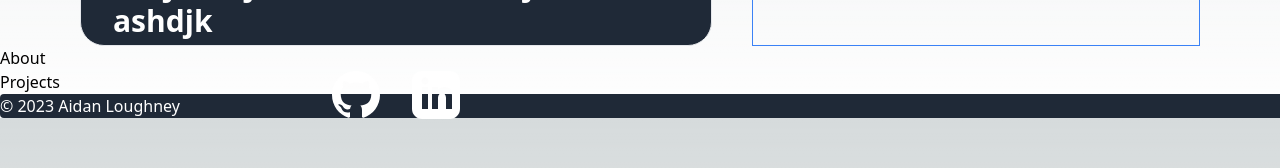
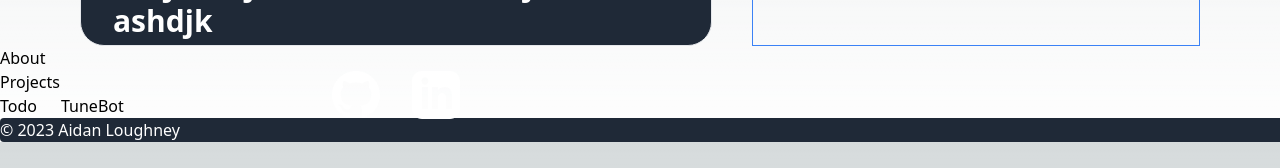
Before and after one commit to arlough/personal-website-v3, a Next.js app: page / in a window 1280 px wide. Shown: the part 598-766 px from the top of the page. Built offline with nearby package versions, Linux system fonts and the light colour scheme.

Commit message:
added project component start

```diff
--- /dev/null
+++ b/src/components/Project.js
@@ -0,0 +1,7 @@
+import React from 'react'
+
+export default function Project(props) {
+  return (
+    <div>{props.info.name}</div>
+  )
+}
--- a/src/components/Projects.js
+++ b/src/components/Projects.js
@@ -1,7 +1,35 @@
 import React from 'react'
+import Project from './Project'
 
 export default function Projects() {
+  const projects = [
+    {
+      "name" : "Todo",
+      "date" : "dd/mm/yy",
+      "summary" : "lorem ipsum lorem ipsum lorem ipsum",
+      "skills" : ['HTML', 'CSS', 'JavaScript'],
+      "header-img" : "#",
+      "demo-link" : "#",
+      "src-link" : "#",
+    },
+    {
+      "name" : "TuneBot",
+      "date" : "dd/mm/yy",
+      "summary" : "lorem ipsum lorem ipsum lorem ipsum",
+      "skills" : ['HTML', 'CSS', 'JavaScript'],
+      "header-img" : "#",
+      "demo-link" : "#",
+      "src-link" : "#",
+    }
+  ];
   return (
-    <div>Projects</div>
+    <div>
+      <div>Projects</div>
+      <div className='flex space-x-6'>
+      {projects.map(project =>(
+        <Project info={project}> </Project>
+      ))}
+      </div>
+    </div>
   )
 }
```
